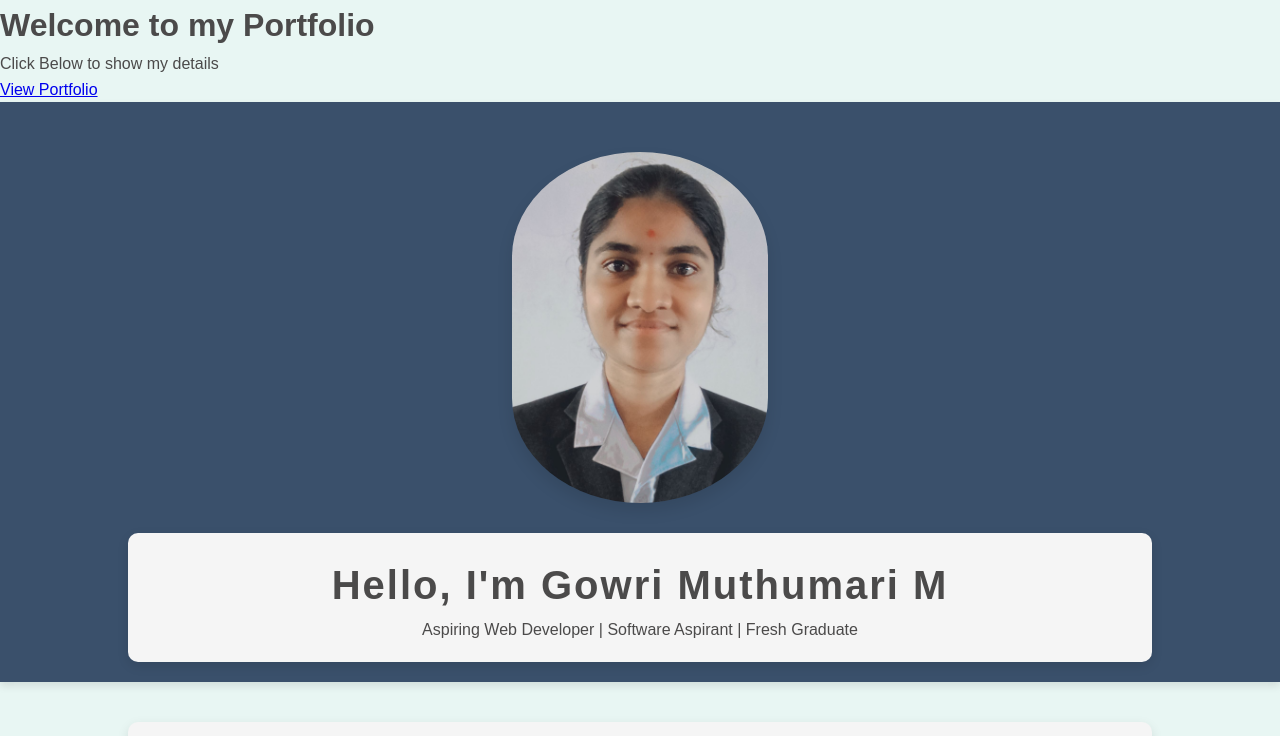
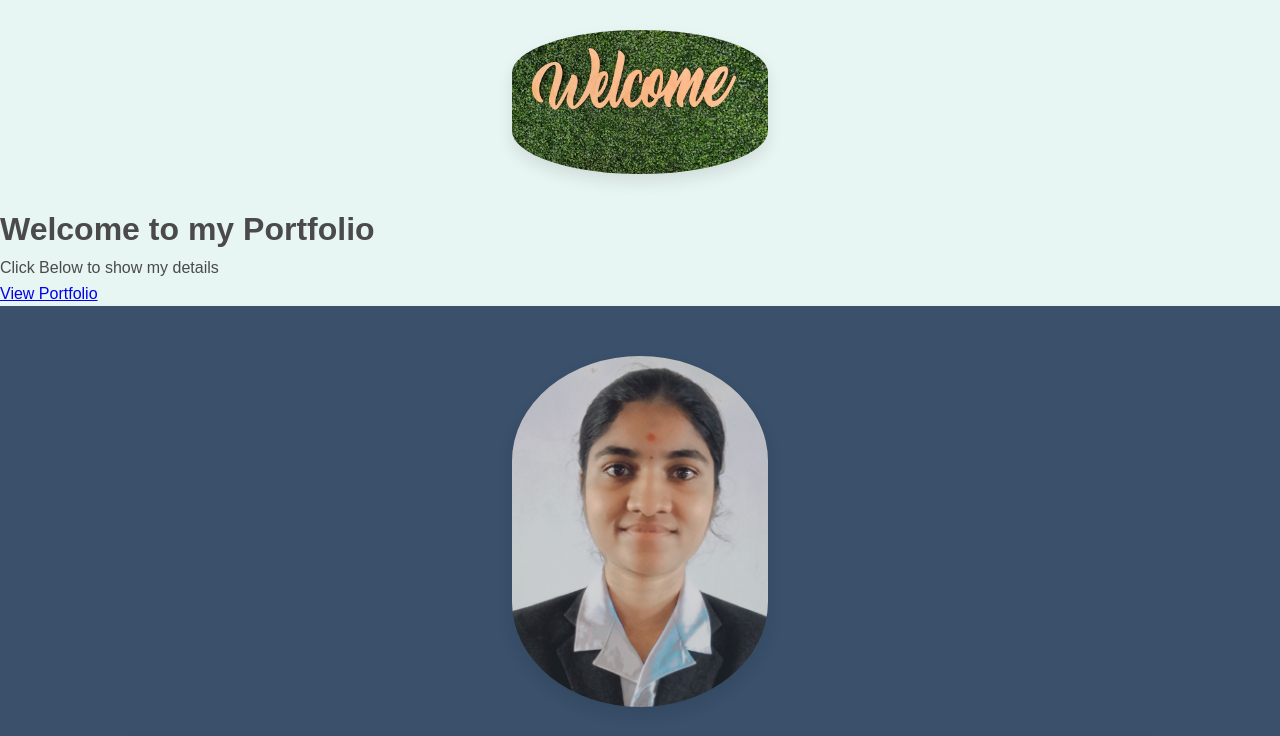
Before and after one commit to GowriMuthumari/Website-portfolio-, a plain HTML site: page index.html in a window 1280 px wide. Shown: the top 736 px of the page. Drawn offline with Linux system fonts and the light colour scheme.

Commit message:
Update index.html

```diff
--- a/index.html
+++ b/index.html
@@ -7,6 +7,9 @@
   <link rel="stylesheet" href="style.css">
 </head>
 <body>
+  <div class="image-container">
+                <img src="welcome.jpg" alt="Gowri Muthumari M" class="center-image">
+            </div>
    <div class="cover">
 
         <h1>Welcome to my Portfolio</h1>
```
